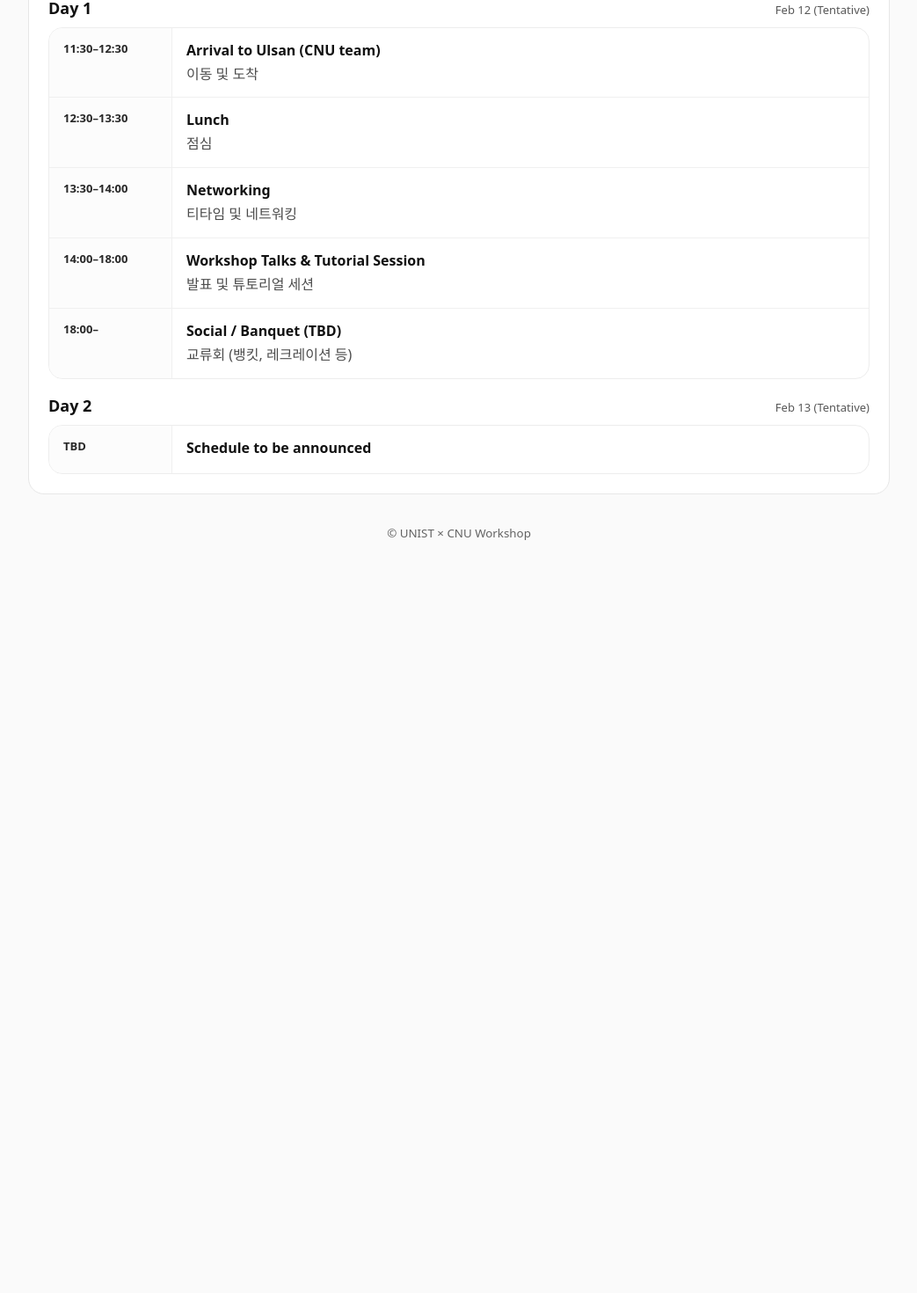
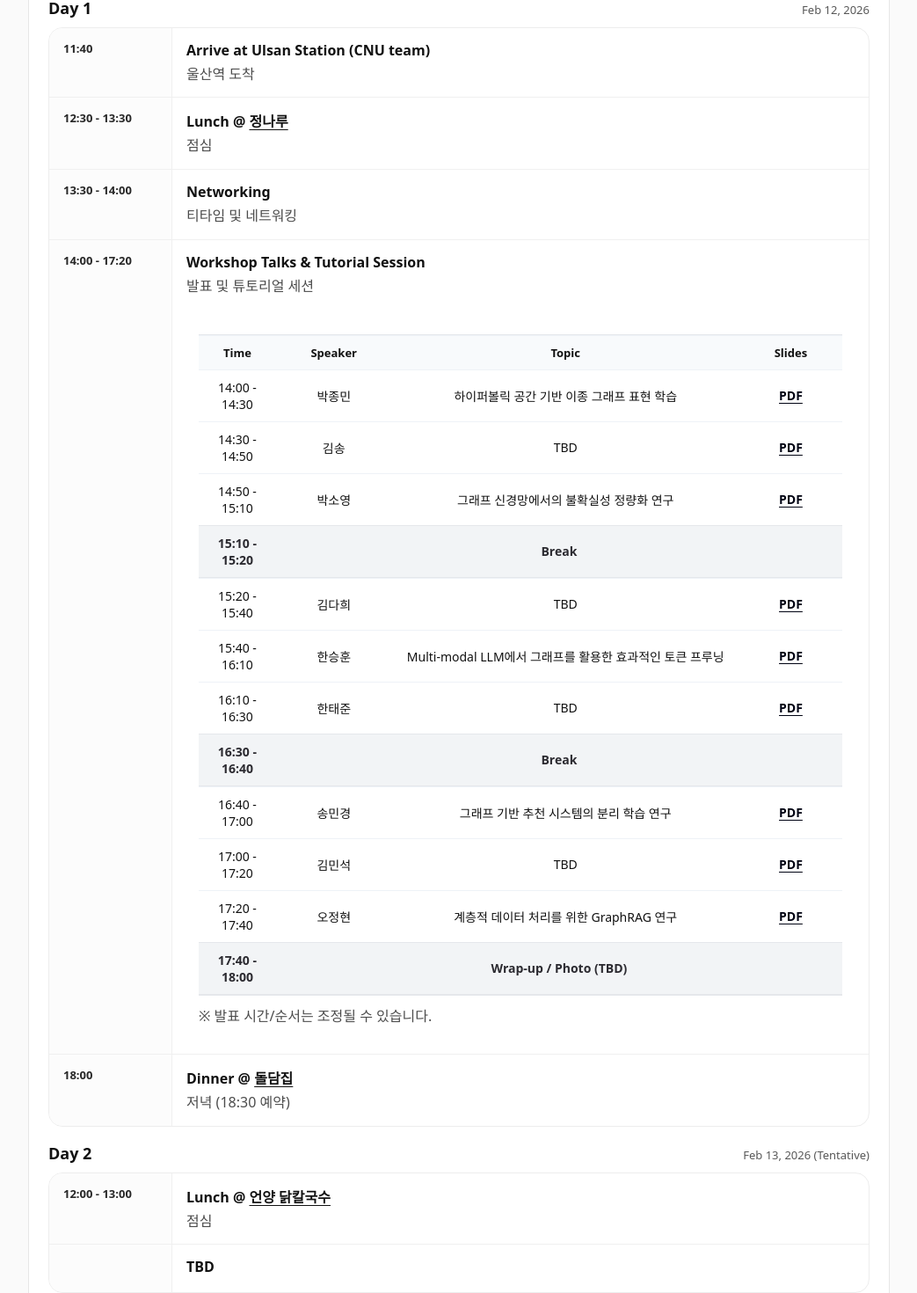
Before and after one commit to unist-cnu/unist-cnu.github.io, a React (Vite) app: page / in a window 1280 px wide. Shown: the part 580-2050 px from the top of the page at 88% size, without its empty margins (118-1161 px from the left). Before the commit the page ends 1254 px from the top, so only its background shows below. Built offline with nearby package versions, Linux system fonts and the light colour scheme.

Commit message:
Update schedule

```diff
--- a/src/App.css
+++ b/src/App.css
@@ -232,6 +232,91 @@
   opacity: 0.75;
 }
 
+
+.subhead {
+  margin: 18px 0 10px;
+  font-size: 16px;
+}
+
+.talkTableWrap {
+  margin-top: 8px;
+}
+
+.talkTable {
+  width: 100%;
+  border-collapse: separate;
+  border-spacing: 0;
+  border: none;                 /* 기존 테두리 제거 */
+  border-top: 1px solid #e5e7eb;    /* ✅ 위만 */
+  border-bottom: 1px solid #e5e7eb; /* ✅ 아래만 */
+  /* border-radius: 14px; */
+  overflow: hidden;
+  background: #fff;
+}
+
+.talkTable thead th {
+  background: #f8fafc;
+  font-size: 13px;
+}
+
+.talkTable th,
+.talkTable td {
+  padding: 10px 12px;
+  border-top: 1px solid #eef2f7;
+  vertical-align: middle;
+  text-align: center;
+}
+
+.talkTable tbody td {
+  font-size: 14px;
+}
+
+/* talkPanel을 '카드'처럼 확실하게 */
+.talkPanel {
+  margin-top: 12px;
+  /* border: 1px solid #e5e7eb; */
+  background: #ffffff;
+  /* border-radius: 16px; */
+  padding: 14px;
+  /* box-shadow: 0 6px 18px rgba(0, 0, 0, 0.06); */
+}
+
+/* talkPanel 바깥(타임라인 오른쪽 영역)도 살짝 배경감 */
+.tcontent {
+  margin-top: 12px;
+  padding: 4px 0; /* 숨 쉴 공간 */
+}
+
+/* Break 행: 은은한 그레이 배경 + 그레이 텍스트 */
+.breakRow td {
+  background: #f2f4f6;           /* 연한 그레이 */
+  border-top: 1px solid #e5e7eb;
+  border-bottom: 1px solid #e5e7eb;
+  font-weight: 600;
+  color: #2b2a30;                /* 그레이 글자 */
+}
+
+/* 병합된 break 셀은 중앙정렬 유지 */
+.breakRow td[colspan] {
+  text-align: center;
+}
+/* Slides 칸 중앙정렬 */
+.slidesCell {
+  text-align: center;
+  white-space: nowrap;
+  vertical-align: middle;
+}
+
+.pdfLink {
+  color: #000313;
+  text-decoration: underline;
+  text-underline-offset: 3px;
+  font-weight: 650;
+}
+
+.pdfLink:hover {
+  opacity: 0.8;
+}
 /* footer */
 .footer {
   margin: 22px 0 0;
--- a/src/App.jsx
+++ b/src/App.jsx
@@ -4,7 +4,7 @@ function Tag({ children }) {
   return <span className="tag">{children}</span>;
 }
 
-function TimelineItem({ time, title, desc }) {
+function TimelineItem({ time, title, desc, children }) {
   return (
     <div className="titem">
       <div className="tleft">
@@ -13,6 +13,7 @@ function TimelineItem({ time, title, desc }) {
       <div className="tright">
         <div className="ttitle">{title}</div>
         {desc ? <div className="tdesc">{desc}</div> : null}
+        {children ? <div className="tcontent">{children}</div> : null}
       </div>
     </div>
   );
@@ -78,52 +79,214 @@ export default function App() {
       <section className="card">
         <div className="sectionHead">
           <h2>Schedule</h2>
-            {/* <p className="note">시간표는 “블록” 단위로 나눠서 표시합니다.</p> */}
         </div>
 
+        {/* DAY 1 */}
         <div className="day">
           <div className="dayHead">
             <h3>Day 1</h3>
-              <span className="daySub">Feb 12 (Tentative)</span>
+            <span className="daySub">Feb 12, 2026</span>
           </div>
 
           <div className="timeline">
             <TimelineItem
-                time="11:30–12:30"
-                title="Arrival to Ulsan (CNU team)"
-                desc="이동 및 도착"
+              time="11:40"
+              title="Arrive at Ulsan Station (CNU team)"
+              desc="울산역 도착"
             />
             <TimelineItem
-                time="12:30–13:30"
-                title="Lunch"
+              time="12:30 - 13:30"
+              title={
+                <>
+                  Lunch @{" "}
+                  <a
+                    className="link"
+                    href="https://map.naver.com/p/entry/place/33918013?lng=129.2387886&lat=35.5684725&placePath=%2Fhome&entry=plt&searchType=place"
+                    target="_blank"
+                    rel="noreferrer"
+                  >
+                    정나루
+                  </a>
+                </>
+              }
               desc="점심"
             />
+
             <TimelineItem
-                time="13:30–14:00"
+              time="13:30 - 14:00"
               title="Networking"
               desc="티타임 및 네트워킹"
             />
+
+
           <TimelineItem
-                time="14:00–18:00"
+            time="14:00 - 17:20"
             title="Workshop Talks & Tutorial Session"
             desc="발표 및 튜토리얼 세션"
-              />
+          >
+            <div className="talkPanel">
+              <table className="talkTable">
+                <thead>
+                  <tr>
+                    <th style={{ width: "12%" }}>Time</th>
+                    <th style={{ width: "18%" }}>Speaker</th>
+                    <th>Topic</th>
+                    <th style={{ width: "16%" }}>Slides</th>
+                  </tr>
+                </thead>
+                  <tbody>
+                    <tr>
+                      <td>14:00 - 14:30</td>
+                      <td>박종민</td>
+                      <td>하이퍼볼릭 공간 기반 이종 그래프 표현 학습</td>
+                      <td className="slidesCell">
+                        <a className="pdfLink" href="/slides/example.pdf" target="_blank" rel="noreferrer">PDF</a>
+                      </td>
+                    </tr>
+
+                    <tr>
+                      <td>14:30 - 14:50</td>
+                      <td>김송</td>
+                      <td>TBD</td>
+                      <td className="slidesCell">
+                        <a className="pdfLink" href="/slides/example.pdf" target="_blank" rel="noreferrer">PDF</a>
+                      </td>
+                    </tr>
+
+                    <tr>
+                      <td>14:50 - 15:10</td>
+                      <td>박소영</td>
+                      <td>그래프 신경망에서의 불확실성 정량화 연구</td>
+                      <td className="slidesCell">
+                        <a className="pdfLink" href="/slides/example.pdf" target="_blank" rel="noreferrer">PDF</a>
+                      </td>
+                    </tr>
+
+                    <tr className="breakRow">
+                      <td>15:10 - 15:20</td>
+                      <td colSpan={3}><b>Break</b></td>
+                    </tr>
+
+                    <tr>
+                      <td>15:20 - 15:40</td>
+                      <td>김다희</td>
+                      <td>TBD</td>
+                      <td className="slidesCell">
+                        <a className="pdfLink" href="/slides/example.pdf" target="_blank" rel="noreferrer">PDF</a>
+                      </td>
+                    </tr>
+                    <tr>
+                      <td>15:40 - 16:10</td>
+                      <td>한승훈</td>
+                      <td>Multi-modal LLM에서 그래프를 활용한 효과적인 토큰 프루닝</td>
+                      <td className="slidesCell">
+                        <a className="pdfLink" href="/slides/example.pdf" target="_blank" rel="noreferrer">PDF</a>
+                      </td>
+                    </tr>
+
+
+                    <tr>
+                      <td>16:10 - 16:30</td>
+                      <td>한태준</td>
+                      <td>TBD</td>
+                      <td className="slidesCell">
+                        <a className="pdfLink" href="/slides/example.pdf" target="_blank" rel="noreferrer">PDF</a>
+                      </td>
+                    </tr>
+
+                    <tr className="breakRow">
+                      <td>16:30 - 16:40</td>
+                      <td colSpan={3}><b>Break</b></td>
+                    </tr>
+
+
+                    <tr>
+                      <td>16:40 - 17:00</td>
+                      <td>송민경</td>
+                      <td>그래프 기반 추천 시스템의 분리 학습 연구</td>
+                      <td className="slidesCell">
+                        <a className="pdfLink" href="/slides/example.pdf" target="_blank" rel="noreferrer">PDF</a>
+                      </td>
+                    </tr>
+
+                    <tr>
+                      <td>17:00 - 17:20</td>
+                      <td>김민석</td>
+                      <td>TBD</td>
+                      <td className="slidesCell">
+                        <a className="pdfLink" href="/slides/kim-minseok.pdf" target="_blank" rel="noreferrer">PDF</a>
+                      </td>
+                    </tr>
+
+                    <tr>
+                      <td>17:20 - 17:40</td>
+                      <td>오정현</td>
+                      <td>계층적 데이터 처리를 위한 GraphRAG 연구</td>
+                      <td className="slidesCell">
+                        <a className="pdfLink" href="/slides/example.pdf" target="_blank" rel="noreferrer">PDF</a>
+                      </td>
+                    </tr>
+
+                    <tr className="breakRow">
+                      <td>17:40 - 18:00</td>
+                      <td colSpan={3}><b>Wrap-up / Photo</b> (TBD)</td>
+                    </tr>
+                  </tbody>
+              </table>
+
+              <p className="note" style={{ marginTop: 10 }}>
+                ※ 발표 시간/순서는 조정될 수 있습니다.
+              </p>
+            </div>
+          </TimelineItem>
           <TimelineItem
-                time="18:00–"
-                title="Social / Banquet (TBD)"
-                desc="교류회 (뱅킷, 레크레이션 등)"
+              time="18:00"
+              title={
+                <>
+                  Dinner @{" "}
+                  <a
+                    className="link"
+                    href="https://map.naver.com/p/entry/place/2007524811?lng=129.2397078&lat=35.5756337&placePath=/home?from=map&fromPanelNum=1&additionalHeight=76&timestamp=202601131525&locale=ko&svcName=map_pcv5&searchType=place&c=15.00,0,0,0,dh"
+                    target="_blank"
+                    rel="noreferrer"
+                  >
+                    돌담집
+                  </a>
+                </>
+              }
+              desc="저녁 (18:30 예약)"
             />
           </div>
         </div>
 
+        {/* DAY 2 */}
         <div className="day">
           <div className="dayHead">
             <h3>Day 2</h3>
-              <span className="daySub">Feb 13 (Tentative)</span>
+            <span className="daySub">Feb 13, 2026 (Tentative)</span>
           </div>
 
           <div className="timeline">
-              <TimelineItem time="TBD" title="Schedule to be announced" />
+            <TimelineItem
+              time="12:00 - 13:00"
+              title={
+                <>
+                  Lunch @{" "}
+                  <a
+                    className="link"
+                    href="https://map.naver.com/p/entry/place/1531533548?c=12.70,0,0,0,dh&placePath=/home?from=map&fromPanelNum=1&additionalHeight=76&timestamp=202601131526&locale=ko&svcName=map_pcv5"
+                    target="_blank"
+                    rel="noreferrer"
+                  >
+                    언양 닭칼국수
+                  </a>
+                </>
+              }
+              desc="점심"
+            />
+            <TimelineItem
+              title="TBD"
+            />
           </div>
         </div>
       </section>
```
Also changed, not shown: 2 other files (tests, documents, lock files or other folders). Lines whose indentation alone changed are shown as unchanged.
